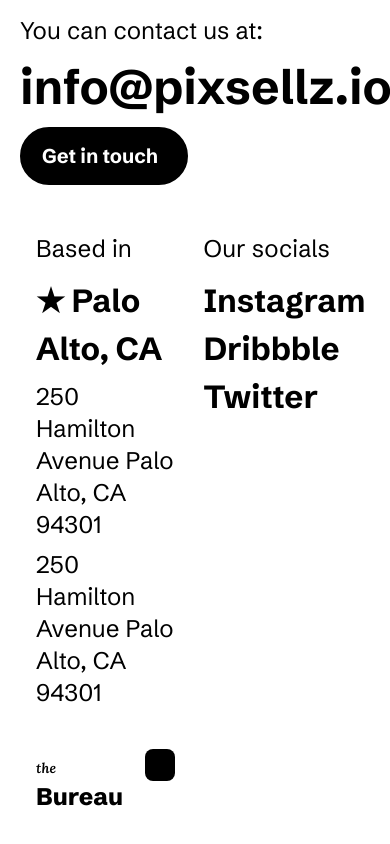
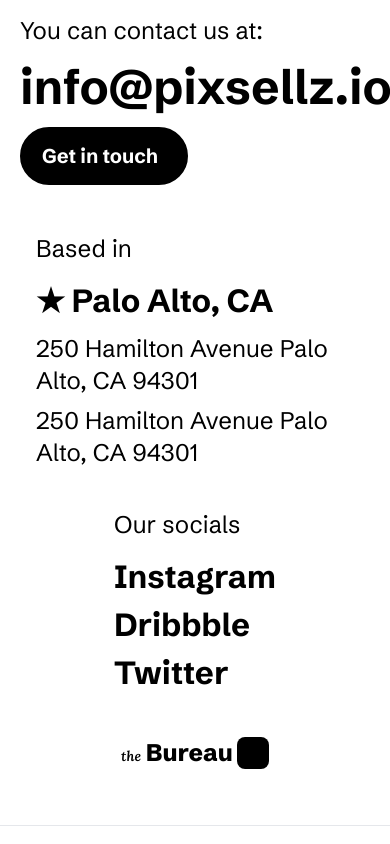
Before and after one commit to uzzalyafi/Bureau-Farmer-website, a website built with Vite: page index.html in a window 390 px wide. Shown: the part 11146-11990 px from the top of the page. Built offline with nearby package versions, Linux system fonts and the light colour scheme.

Commit message:
footer sec work

```diff
--- a/index.html
+++ b/index.html
@@ -1312,7 +1312,7 @@
       <!--? Contacts section start -->
       <section
         id="contacts"
-        class="snap-start max-w-[1100px] m-auto py-14 snap-start"
+        class="snap-start max-w-[1100px] m-auto py-14"
         data-aos="fade-up"
       >
         <div>
@@ -1335,7 +1335,7 @@
         </div>
 
         <div
-          class="grid grid-cols-2 gap-10 md:grid-cols-3 justify-items-center mx-auto px-4"
+          class="grid grid-cols-1 gap-10 md:grid-cols-3 justify-items-center mx-auto px-4"
           data-aos="fade-up"
         >
           <div>
```
